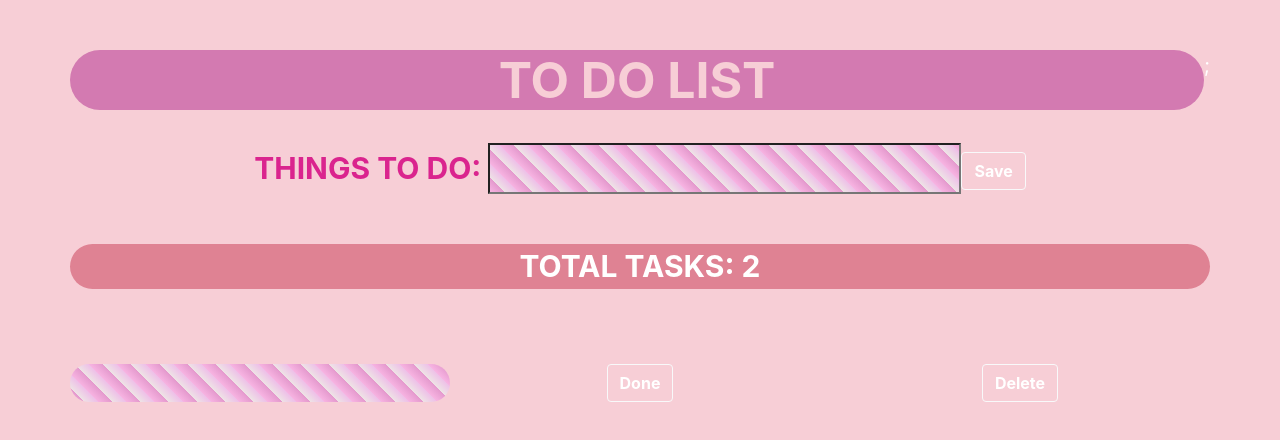
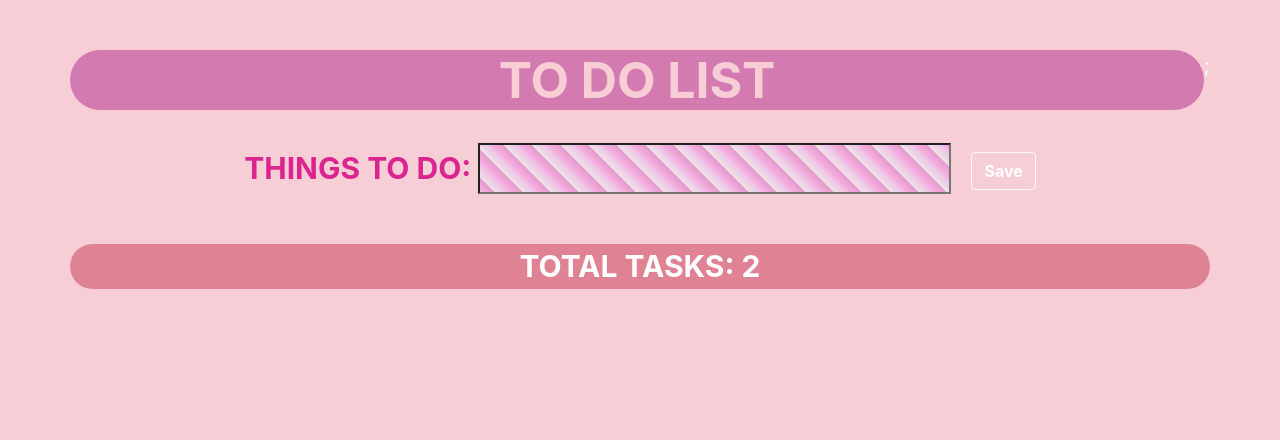
Before and after one commit to gemsterina/todo-app-frontend, a React app: page / in a window 1280 px wide. Shown: the top 440 px of the page. Built offline with nearby package versions, Linux system fonts and the light colour scheme.

Commit message:
delete functionality added

```diff
--- a/src/App.js
+++ b/src/App.js
@@ -3,7 +3,6 @@ import Header from './components/Header';
 import TaskEntry from './components/TaskEntry';
 import TotalCounter from './components/TotalCounter';
 import TaskList from './components/TaskList';
-import Task from './components/Task';
 
 
 
@@ -18,6 +17,7 @@ class App extends Component {
     };
 
     this.addTask=this.addTask.bind(this);
+    this.deleteTask=this.deleteTask.bind(this);
   }
 
   addTask(task){
@@ -29,6 +29,16 @@ class App extends Component {
     });
   }
 
+  deleteTask(taskID){
+
+    let currentListOfTasks=this.state.tasks;
+    let tasksToKeep = currentListOfTasks.filter((currentTask) => currentTask.id !== taskID);
+    this.setState({
+      tasks: tasksToKeep
+    });
+
+
+  }
 
   render() {
     return (
@@ -36,8 +46,7 @@ class App extends Component {
         <Header />
         <TaskEntry onSaveTaskHandler={this.addTask}/>
         <TotalCounter />
-        <Task />
-        <TaskList tasks={this.state.tasks} />
+        <TaskList tasks={this.state.tasks} deleteTask={this.deleteTask}/>
       </div>
     );
   }
--- a/src/components/Task.js
+++ b/src/components/Task.js
@@ -15,7 +15,7 @@ class Task extends React.Component {
                     </div>
 
                     <div className="col-sm">
-                        <button type="button" className="btn btn-light"style={styles.buttonLook}>Delete</button>
+                        <button type="button" className="btn btn-light" style={styles.buttonLook} onClick={this.props.deleteTask.bind(null, this.props.taskID)}>Delete</button>
                     </div>
                 </div>
 
--- a/src/components/TaskEntry.js
+++ b/src/components/TaskEntry.js
@@ -67,6 +67,7 @@ const styles = {
         backgroundColor: "#F7CED6",
         color: "white",
         fontWeight: "bold",
+        marginLeft: "20px",
     },
 }
 
--- a/src/components/TaskList.js
+++ b/src/components/TaskList.js
@@ -9,7 +9,7 @@ class TaskList extends React.Component {
             <div>
                 {
                     this.props.tasks.map((task, i) =>
-                     <Task taskDescription={task.description} key={i} />
+                     <Task taskDescription={task.description} taskID={task.id} deleteTask={this.props.deleteTask} key={i} />
 
                     )
                 }
```
